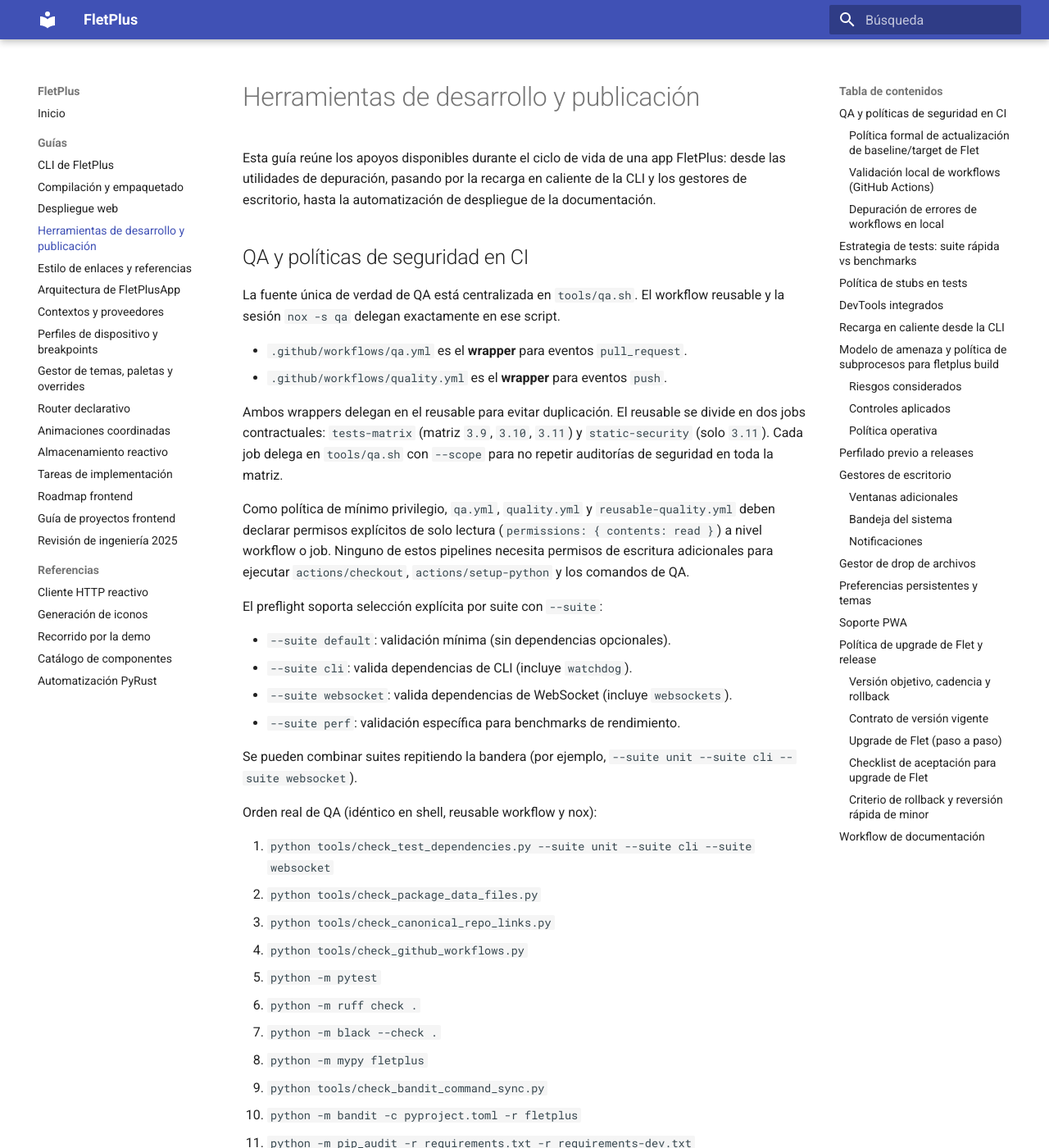
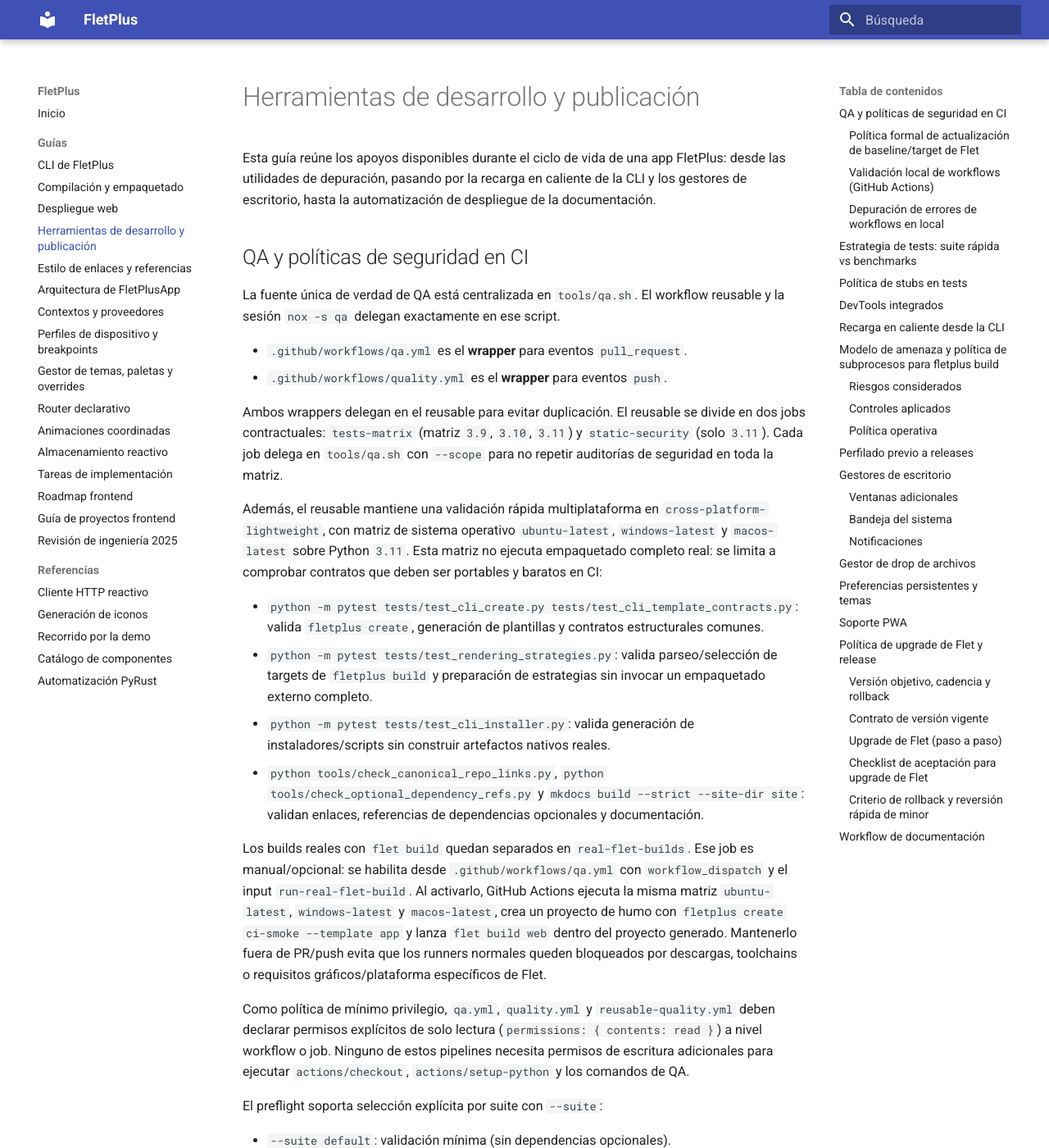
Before and after one commit to Alphonsus411/FletPlus, an MkDocs documentation site: the page built from docs/tooling.md, in a window 1280 px wide and 1400 px high. Shown: the whole window at 82% size. Built offline with MkDocs 1.6.1 and Material for MkDocs 9.7.7, drawn with Linux system fonts in a browser that asks for light colours.

Commit message:
ci: add cross-platform lightweight QA

```diff
--- a/docs/tooling.md
+++ b/docs/tooling.md
@@ -10,6 +10,15 @@
 - `.github/workflows/quality.yml` es el **wrapper** para eventos `push`.
 
 Ambos wrappers delegan en el reusable para evitar duplicación. El reusable se divide en dos jobs contractuales: `tests-matrix` (matriz `3.9`, `3.10`, `3.11`) y `static-security` (solo `3.11`). Cada job delega en `tools/qa.sh` con `--scope` para no repetir auditorías de seguridad en toda la matriz.
+
+Además, el reusable mantiene una validación rápida multiplataforma en `cross-platform-lightweight`, con matriz de sistema operativo `ubuntu-latest`, `windows-latest` y `macos-latest` sobre Python `3.11`. Esta matriz no ejecuta empaquetado completo real: se limita a comprobar contratos que deben ser portables y baratos en CI:
+
+- `python -m pytest tests/test_cli_create.py tests/test_cli_template_contracts.py`: valida `fletplus create`, generación de plantillas y contratos estructurales comunes.
+- `python -m pytest tests/test_rendering_strategies.py`: valida parseo/selección de targets de `fletplus build` y preparación de estrategias sin invocar un empaquetado externo completo.
+- `python -m pytest tests/test_cli_installer.py`: valida generación de instaladores/scripts sin construir artefactos nativos reales.
+- `python tools/check_canonical_repo_links.py`, `python tools/check_optional_dependency_refs.py` y `mkdocs build --strict --site-dir site`: validan enlaces, referencias de dependencias opcionales y documentación.
+
+Los builds reales con `flet build` quedan separados en `real-flet-builds`. Ese job es manual/opcional: se habilita desde `.github/workflows/qa.yml` con `workflow_dispatch` y el input `run-real-flet-build`. Al activarlo, GitHub Actions ejecuta la misma matriz `ubuntu-latest`, `windows-latest` y `macos-latest`, crea un proyecto de humo con `fletplus create ci-smoke --template app` y lanza `flet build web` dentro del proyecto generado. Mantenerlo fuera de PR/push evita que los runners normales queden bloqueados por descargas, toolchains o requisitos gráficos/plataforma específicos de Flet.
 
 Como política de mínimo privilegio, `qa.yml`, `quality.yml` y `reusable-quality.yml` deben declarar permisos explícitos de solo lectura (`permissions: { contents: read }`) a nivel workflow o job. Ninguno de estos pipelines necesita permisos de escritura adicionales para ejecutar `actions/checkout`, `actions/setup-python` y los comandos de QA.
 
```
Also changed, not shown: 3 other files.
